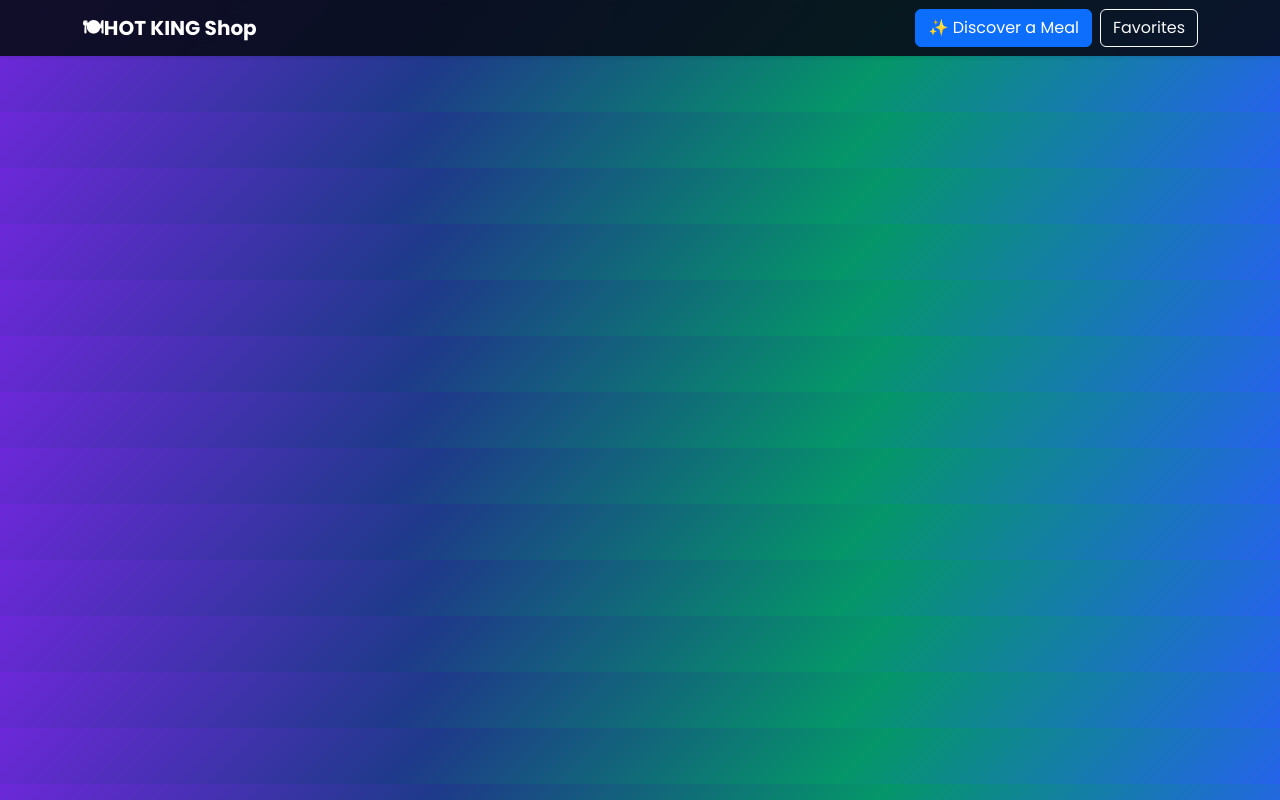
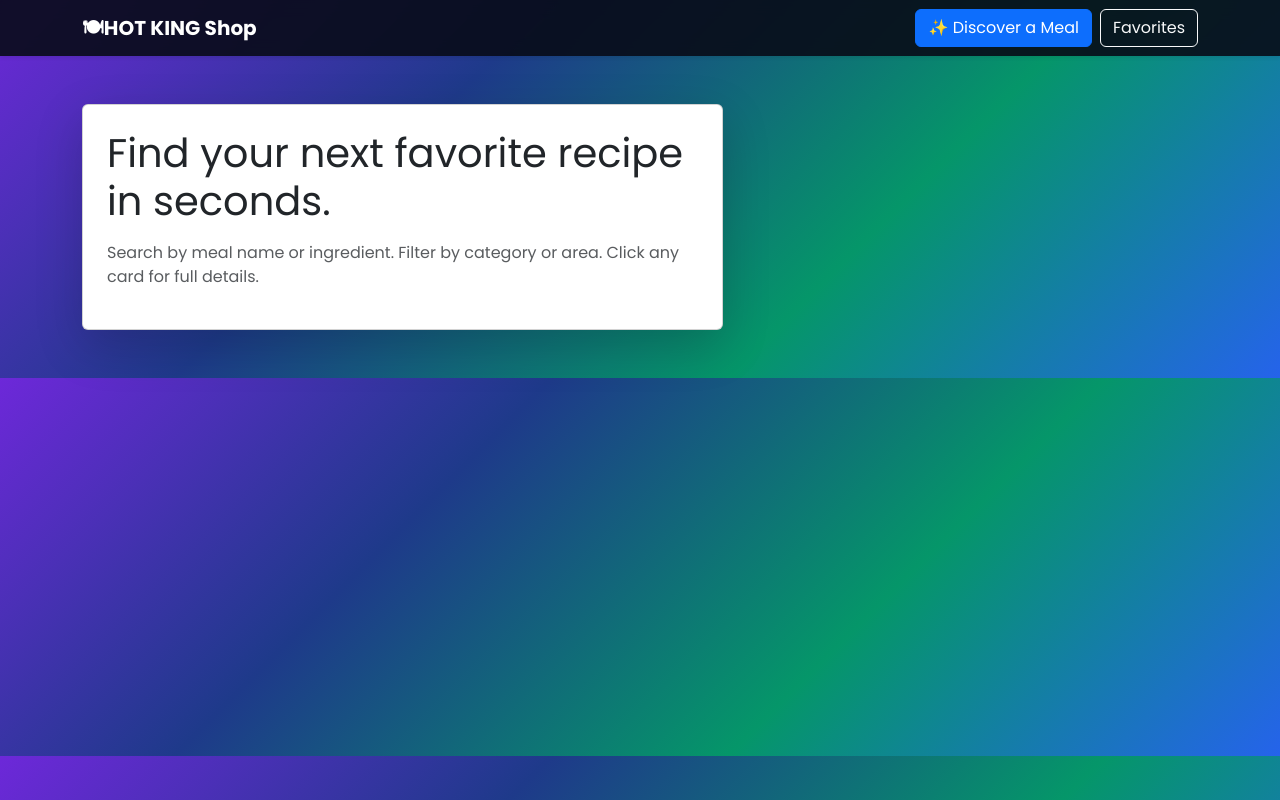
Before and after one commit to UdaraDewshan/TheMealDB-API, a plain HTML site: page index.html in a window 1280 px wide. Drawn offline with nearby package versions, Linux system fonts and the light colour scheme.

Commit message:
Add Hero Section

```diff
--- a/index.html
+++ b/index.html
@@ -12,6 +12,7 @@
 
 <body>
 
+
   <nav class="navbar navbar-expand-lg navbar-dark sticky-top shadow-sm">
     <div class="container">
       <a class="navbar-brand d-flex align-items-center fw-bold" href="#">
@@ -24,6 +25,27 @@
     </div>
   </nav>
 
+  <section class="py-5">
+    <div class="container">
+      <div class="row g-4 align-items-center">
+        <div class="col-lg-7">
+          <div class="card card-custom p-4 shadow-lg">
+            <h1 class="hero-title mb-3">Find your next <span>favorite recipe</span> in seconds.</h1>
+            <p class="text-muted">Search by meal name or ingredient. Filter by category or area. Click any card for
+              full details.</p>
+
+
+
+
+          </div>
+        </div>
+
+
+      </div>
+    </div>
+  </section>
+
+
 
   <script src="https://cdn.jsdelivr.net/npm/bootstrap@5.3.3/dist/js/bootstrap.bundle.min.js"></script>
   <script src="asset/js/app.js"></script>
```
